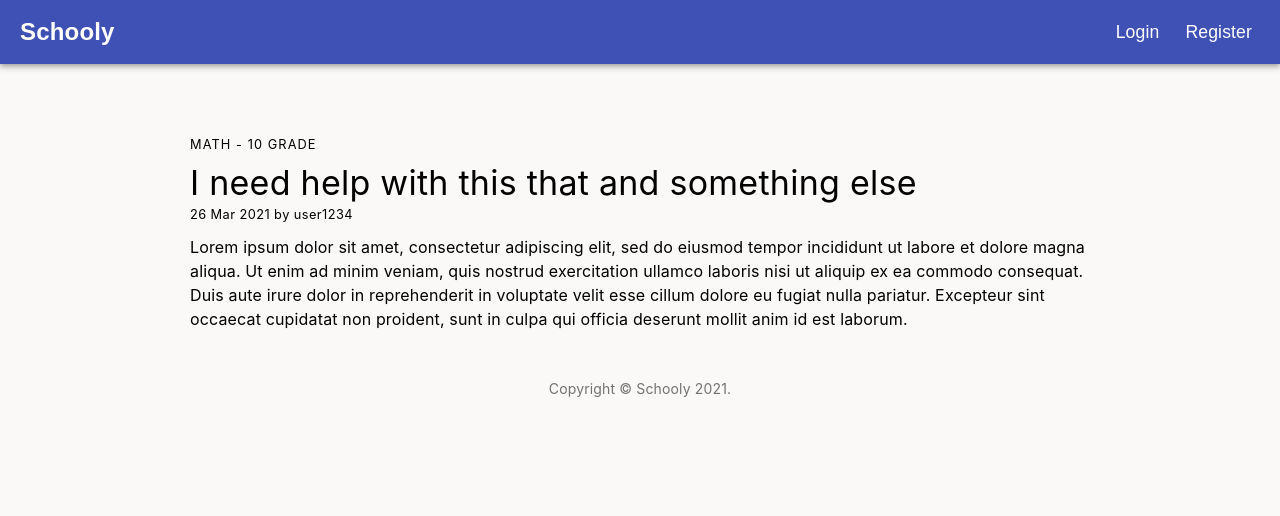
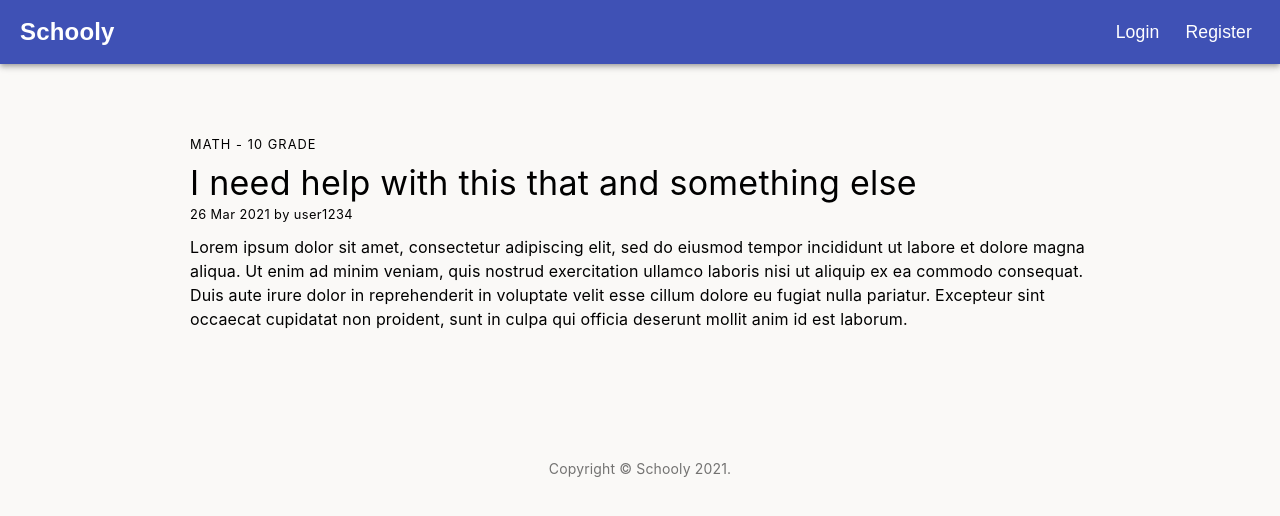
Before and after one commit to ipetrov22/schooly-v2, a React (Create React App) app in the folder client/: page /question in a window 1280 px wide. Shown: the top 516 px of the page. Built offline with nearby package versions, Linux system fonts and the light colour scheme.

Commit message:
add QuestionDetails component padding

```diff
--- a/client/src/components/QuestionDetails/QuestionDetails.scss
+++ b/client/src/components/QuestionDetails/QuestionDetails.scss
@@ -1,8 +1,7 @@
 .question-details-wrapper {
     max-width: 940px;
     margin: auto;
-    margin-top: 64px;
-    padding: 0 20px;
+    padding: 64px 20px 80px 20px;
 
     .subject-grade {
         font-size: 0.8rem;
```
